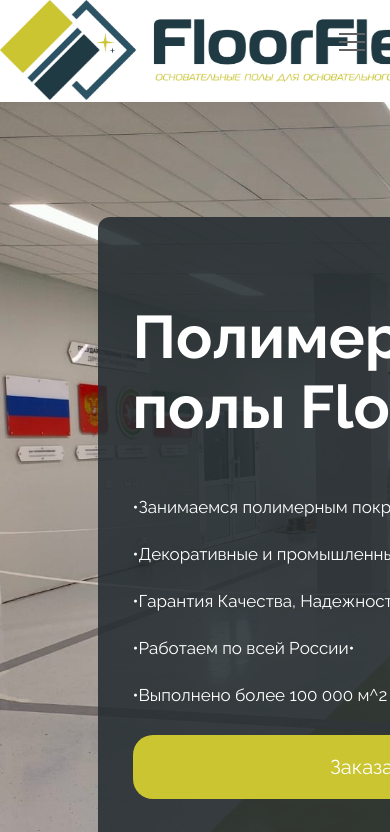
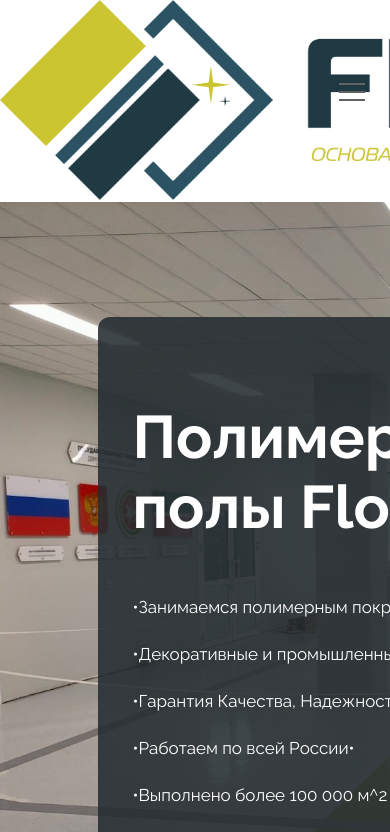
Before and after one commit to FrontMusG/Flex-Floor, a plain HTML site: page index.html in a window 390 px wide. Shown: the top 832 px of the page. Drawn offline with Linux system fonts and the light colour scheme.

Commit message:
финал2

```diff
--- a/Antislip.css
+++ b/Antislip.css
@@ -820,3 +820,36 @@ button:hover{
         padding: 40px 50px 40px 50px;
     }
 }
+@media all and (max-width:500px){
+    a.phones{
+        display: none;
+    }
+     a.information {
+        display:none ;
+    }
+    .button a{
+        display: none;
+    }
+    header{
+        display: flex;
+        justify-content: space-between;
+    }
+    html{
+        width: 1000px;
+
+    }
+    .header__logo{
+        height: 200px;
+    }
+    .pop_up_body{
+        margin-top: 9em;
+        padding: 40px 50px 40px 50px;
+    }
+    .container .pop-up img{
+        height: 35em;
+        margin-top: 30px;
+    }
+    .container .pop-up span{
+        font-size: 75px;
+    }
+}
--- a/Antistatik.css
+++ b/Antistatik.css
@@ -820,3 +820,36 @@ button:hover{
         padding: 40px 50px 40px 50px;
     }
 }
+@media all and (max-width:500px){
+    a.phones{
+        display: none;
+    }
+     a.information {
+        display:none ;
+    }
+    .button a{
+        display: none;
+    }
+    header{
+        display: flex;
+        justify-content: space-between;
+    }
+    html{
+        width: 1000px;
+
+    }
+    .header__logo{
+        height: 200px;
+    }
+    .pop_up_body{
+        margin-top: 9em;
+        padding: 40px 50px 40px 50px;
+    }
+    .container .pop-up img{
+        height: 35em;
+        margin-top: 30px;
+    }
+    .container .pop-up span{
+        font-size: 75px;
+    }
+}
--- a/Decor.css
+++ b/Decor.css
@@ -820,3 +820,36 @@ button:hover{
         padding: 40px 50px 40px 50px;
     }
 }
+@media all and (max-width:500px){
+    a.phones{
+        display: none;
+    }
+     a.information {
+        display:none ;
+    }
+    .button a{
+        display: none;
+    }
+    header{
+        display: flex;
+        justify-content: space-between;
+    }
+    html{
+        width: 1000px;
+
+    }
+    .header__logo{
+        height: 200px;
+    }
+    .pop_up_body{
+        margin-top: 9em;
+        padding: 40px 50px 40px 50px;
+    }
+    .container .pop-up img{
+        height: 35em;
+        margin-top: 30px;
+    }
+    .container .pop-up span{
+        font-size: 75px;
+    }
+}
--- a/Floor.css
+++ b/Floor.css
@@ -856,3 +856,36 @@ button:hover{
         padding: 40px 50px 40px 50px;
     }
 }
+@media all and (max-width:500px){
+    a.phones{
+        display: none;
+    }
+     a.information {
+        display:none ;
+    }
+    .button a{
+        display: none;
+    }
+    header{
+        display: flex;
+        justify-content: space-between;
+    }
+    html{
+        width: 1000px;
+
+    }
+    .header__logo{
+        height: 200px;
+    }
+    .pop_up_body{
+        margin-top: 9em;
+        padding: 40px 50px 40px 50px;
+    }
+    .container .pop-up img{
+        height: 35em;
+        margin-top: 30px;
+    }
+    .container .pop-up span{
+        font-size: 75px;
+    }
+}
--- a/Pocement.css
+++ b/Pocement.css
@@ -841,3 +841,36 @@ button:hover{
         padding: 40px 50px 40px 50px;
     }
 }
+@media all and (max-width:500px){
+    a.phones{
+        display: none;
+    }
+     a.information {
+        display:none ;
+    }
+    .button a{
+        display: none;
+    }
+    header{
+        display: flex;
+        justify-content: space-between;
+    }
+    html{
+        width: 1000px;
+
+    }
+    .header__logo{
+        height: 200px;
+    }
+    .pop_up_body{
+        margin-top: 9em;
+        padding: 40px 50px 40px 50px;
+    }
+    .container .pop-up img{
+        height: 35em;
+        margin-top: 30px;
+    }
+    .container .pop-up span{
+        font-size: 75px;
+    }
+}
--- a/contacts.css
+++ b/contacts.css
@@ -929,3 +929,36 @@ button:hover{
         padding: 40px 50px 40px 50px;
     }
 }
+@media all and (max-width:500px){
+    a.phones{
+        display: none;
+    }
+     a.information {
+        display:none ;
+    }
+    .button a{
+        display: none;
+    }
+    header{
+        display: flex;
+        justify-content: space-between;
+    }
+    html{
+        width: 1000px;
+
+    }
+    .header__logo{
+        height: 200px;
+    }
+    .pop_up_body{
+        margin-top: 9em;
+        padding: 40px 50px 40px 50px;
+    }
+    .container .pop-up img{
+        height: 35em;
+        margin-top: 30px;
+    }
+    .container .pop-up span{
+        font-size: 75px;
+    }
+}
--- a/epoxy.css
+++ b/epoxy.css
@@ -825,3 +825,36 @@ button:hover{
         padding: 40px 50px 40px 50px;
     }
 }
+@media all and (max-width:500px){
+    a.phones{
+        display: none;
+    }
+     a.information {
+        display:none ;
+    }
+    .button a{
+        display: none;
+    }
+    header{
+        display: flex;
+        justify-content: space-between;
+    }
+    html{
+        width: 1000px;
+
+    }
+    .header__logo{
+        height: 200px;
+    }
+    .pop_up_body{
+        margin-top: 9em;
+        padding: 40px 50px 40px 50px;
+    }
+    .container .pop-up img{
+        height: 35em;
+        margin-top: 30px;
+    }
+    .container .pop-up span{
+        font-size: 75px;
+    }
+}
--- a/main.css
+++ b/main.css
@@ -1356,3 +1356,39 @@ button:hover{
         font-size: 75px;
     }
 }
+@media all and (max-width:500px){
+    a.phones{
+        display: none;
+    }
+     a.information {
+        display:none ;
+    }
+    .button a{
+        display: none;
+    }
+    header{
+        display: flex;
+        justify-content: space-between;
+    }
+    html{
+        width: 1000px;
+
+    }
+    .header__logo{
+        height: 200px;
+    }
+    .pop_up_body{
+        margin-top: 9em;
+        padding: 40px 50px 40px 50px;
+    }
+    .container .pop-up img{
+        height: 35em;
+        margin-top: 30px;
+    }
+    .container .pop-up span{
+        font-size: 75px;
+    }
+    body{
+        touch-action: manipulation;
+    }
+}
```
Also changed, not shown: floorabout.css (+33 -0 lines), polyurethane.css (+33 -0 lines).
